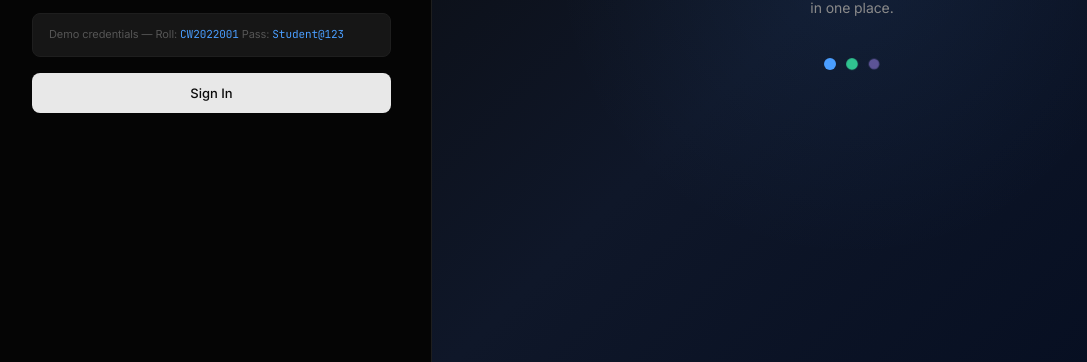
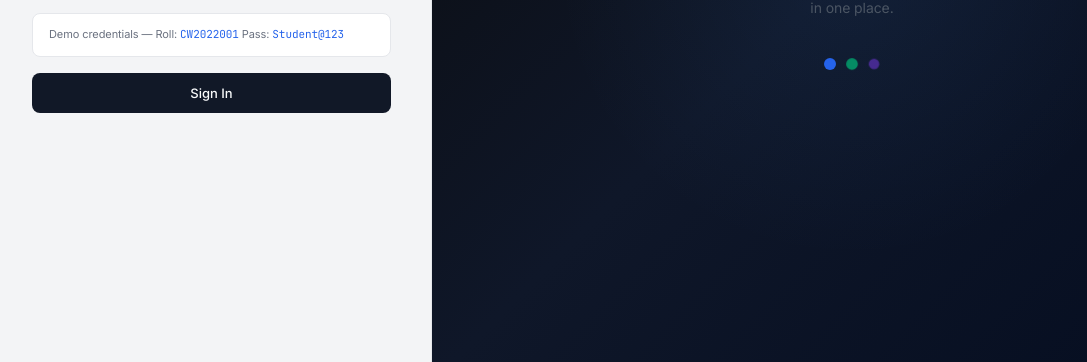
Before and after one commit to riteshroshann/ahcms, a website built with Vite: page index.html in a window 1280 px wide. Shown: the part 438-800 px from the top of the page, without its empty margins (8-1095 px from the left). Built offline with nearby package versions, Linux system fonts and the light colour scheme.

Commit message:
style: add light mode CSS variables to fix deployment toggle

```diff
--- a/src/style.css
+++ b/src/style.css
@@ -89,6 +89,42 @@
   /* Layout */
   --sidebar-width: 260px;
   --sidebar-collapsed: 64px;
+}
+
+/* ── Light Theme Variables ── */
+:root[data-theme="light"] {
+  /* Surfaces */
+  --bg-root:        #f3f4f6;
+  --bg-primary:     #ffffff;
+  --bg-secondary:   #f9fafb;
+  --bg-elevated:    #ffffff;
+  --bg-hover:       #f3f4f6;
+  --bg-input:       #ffffff;
+
+  /* Borders */
+  --border-subtle:  #e5e7eb;
+  --border-default: #d1d5db;
+  --border-focus:   #9ca3af;
+
+  /* Text */
+  --text-primary:   #111827;
+  --text-secondary: #4b5563;
+  --text-tertiary:  #6b7280;
+  --text-inverse:   #f9fafb;
+
+  /* Accents */
+  --accent-blue:    #2563eb;
+  --accent-green:   #059669;
+  --accent-amber:   #d97706;
+  --accent-red:     #dc2626;
+  --accent-purple:  #7c3aed;
+
+  /* Accent low-opacity backgrounds */
+  --accent-blue-bg:   rgba(37, 99, 235, 0.1);
+  --accent-green-bg:  rgba(5, 150, 105, 0.1);
+  --accent-amber-bg:  rgba(217, 119, 6, 0.1);
+  --accent-red-bg:    rgba(220, 38, 38, 0.1);
+  --accent-purple-bg: rgba(124, 58, 237, 0.1);
 }
 
 /* ── Base ── */
```
